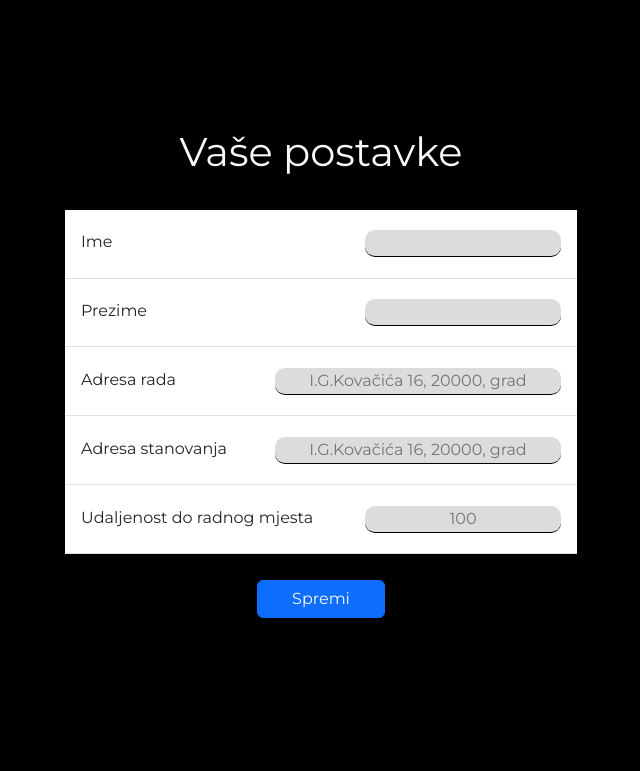
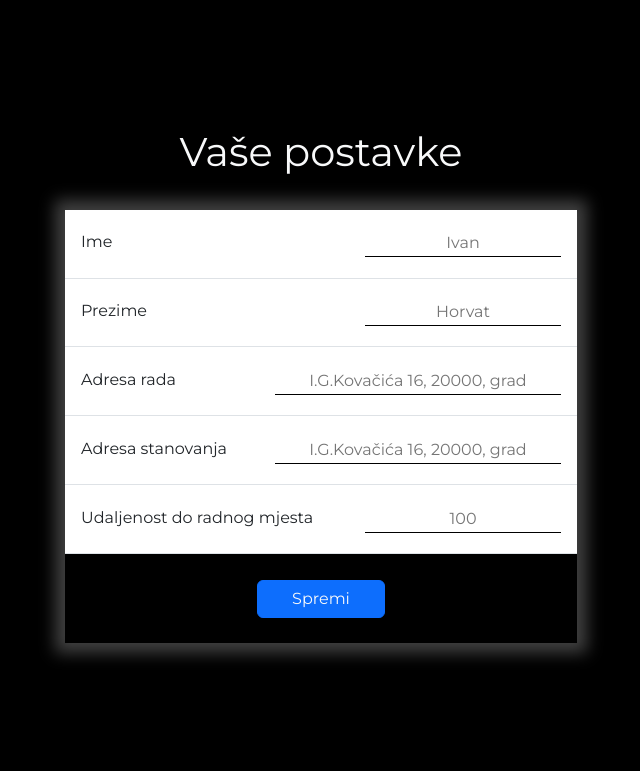
Before and after one commit to i2martin/AdministrationManager, a Flask app: page /postavke in a window 1280 px wide. Shown: the part 76-847 px from the top of the page, without its empty margins (319-959 px from the left). Run offline with Flask 2, Linux system fonts and the light colour scheme; the visitor is signed in with stand-in values (Sample User, id 1); parts of the project's set-up code (start-up, migrations or seed data) failed here and were passed over; some libraries are stand-ins or nearby versions.

Commit message:
Changed the look of settings form and added some more placeholders.

```diff
--- a/static/style.css
+++ b/static/style.css
@@ -34,14 +34,15 @@ ul
 
 .custom_string_field
 {
-    border: 0;
+    border: 0; /*
     outline: 0;
     background: transparent;
     background-color: #DCDCDC;
     -moz-border-radius:10px; /* Firefox */
+    /*
     -webkit-border-radius: 10px; /* Safari, Chrome */
-    -khtml-border-radius: 10px; /* KHTML */
-    border-radius: 10px; /* CSS3 */
+    /*-khtml-border-radius: 10px; /* KHTML */
+    /*border-radius: 10px; /* CSS3 */
     border-bottom: 1px solid black;
 }
 .left
@@ -116,3 +117,9 @@ ul
     }
 
 }
+.add-shadow
+{
+    -moz-box-shadow: 0px 0px 15px 5px #404040;
+    -webkit-box-shadow: 0px 0px 15px 5px #404040;
+    box-shadow: 0px 0px 15px 10px #404040;
+}
--- a/templates/postavke.html
+++ b/templates/postavke.html
@@ -4,14 +4,14 @@
 {% block content %}
 <div class="settings">
     <h1 class="text-center text-light" style="padding-bottom: 5%;"> Vaše postavke</h1>
-    <form action="{{url_for('postavke')}}" method="POST">
+    <form action="{{url_for('postavke')}}" method="POST" class="add-shadow">
         <ul class="list-group list-group-flush">
             <li class="list-group-item">
                 <span class="left">Ime</span> <span
-                    class="right">{{form.name(class="custom_string_field text-center")}}</span>
+                    class="right">{{form.name(class="custom_string_field text-center", placeholder="Ivan")}}</span>
             </li>
             <li class="list-group-item">
-                <span class="left">Prezime</span> <span class="right">{{form.surname(class="custom_string_field text-center")}}</span>
+                <span class="left">Prezime</span> <span class="right">{{form.surname(class="custom_string_field text-center", placeholder="Horvat")}}</span>
             </li>
             <li class="list-group-item">
                 <span class="left">Adresa rada</span> <span class="right">{{form.work_address(size=30, class="custom_string_field text-center", placeholder="I.G.Kovačića 16, 20000, grad")}}</span>
```
